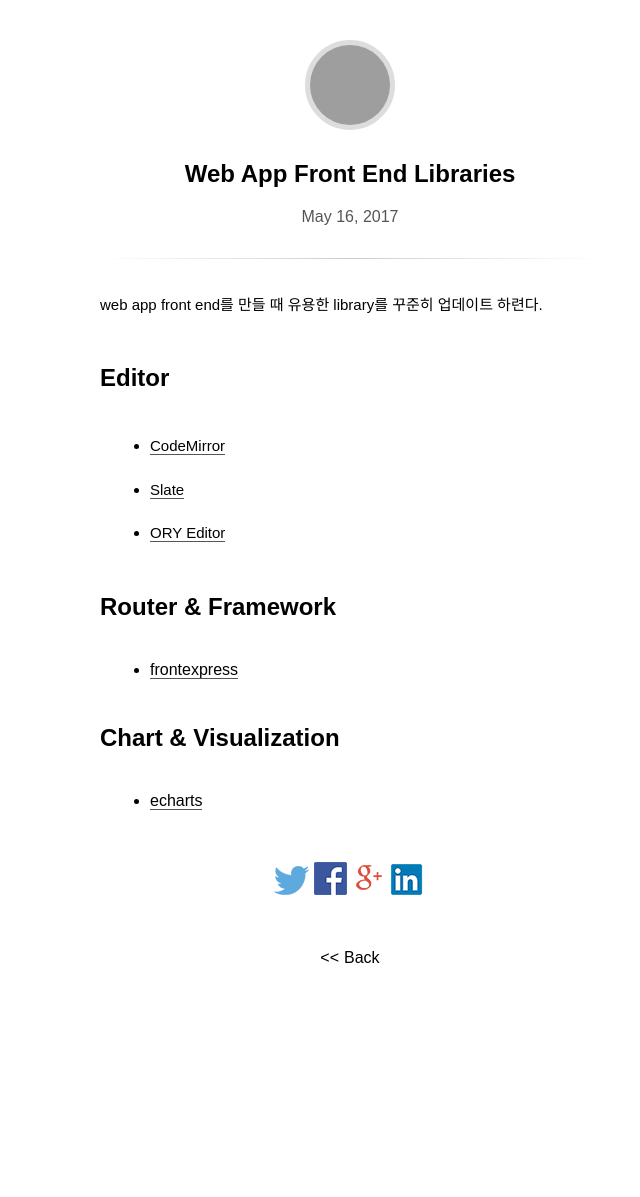
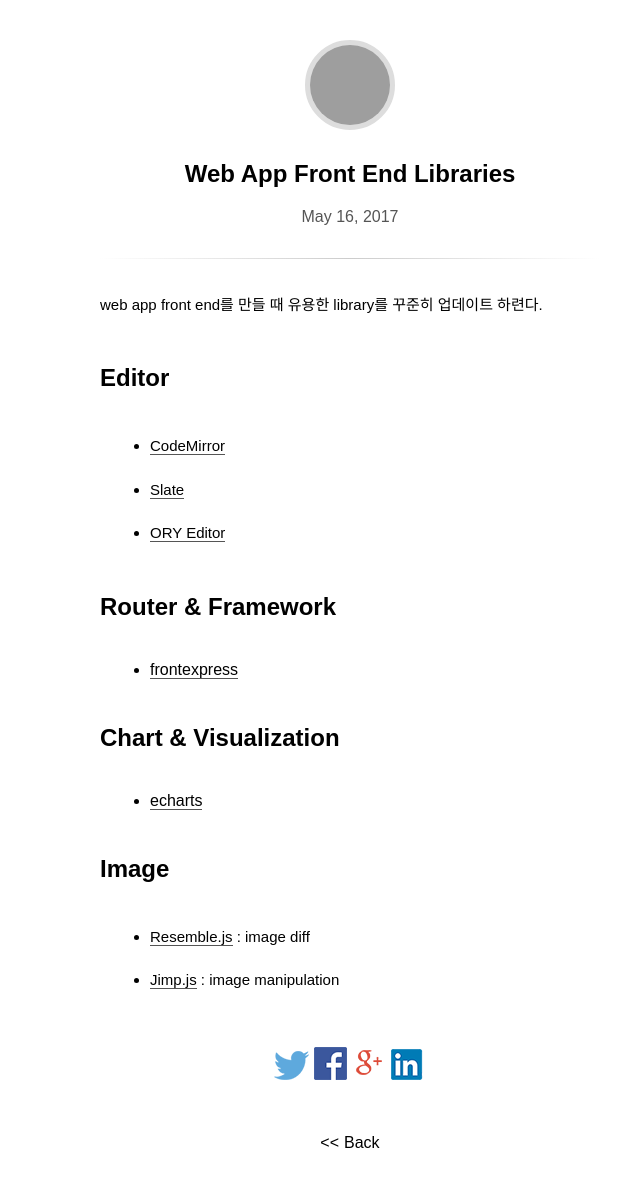
Before and after one commit to pinedance/blog, a Jekyll site: the page built from _posts/2017/01-06/2017-05-16-web-app-front-end-libraries.md, in a window 1280 px wide. Shown: the whole page, without its empty margins (290-930 px from the left). Built offline with Jekyll 4.4.1, drawn with Linux system fonts in a browser that asks for light colours; some web fonts are replaced; comment, search, counter and statistics services are not loaded; before the commit the page ends 1012 px from its top, so only the background shows below that; grey boxes are pictures that could not be loaded.

Commit message:
update posts;

```diff
--- a/_posts/2017/01-06/2017-05-16-web-app-front-end-libraries.md
+++ b/_posts/2017/01-06/2017-05-16-web-app-front-end-libraries.md
@@ -30,3 +30,11 @@
 ------
 
 * [echarts](https://github.com/ecomfe/echarts/blob/master/README.md)
+
+
+Image
+--------
+
+* [Resemble.js](https://huddle.github.io/Resemble.js/) : image diff
+
+* [Jimp.js](https://github.com/oliver-moran/jimp) : image manipulation
```
Also changed, not shown: _posts/2017/07-12/2017-07-05-manipulate-image-file-with-javascript.md (+4 -0 lines).
